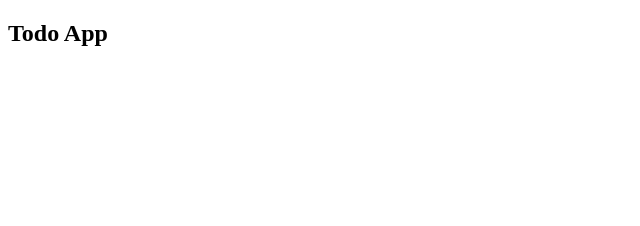
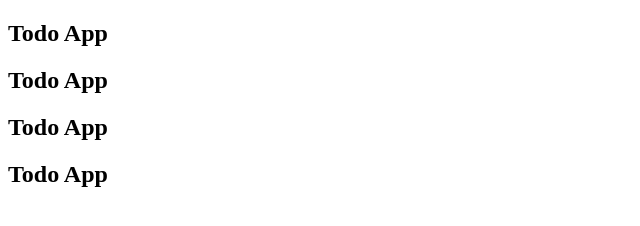
Before and after one commit to SahinEkmenDev/TodoAppTest, a plain HTML site: page index.html in a window 1280 px wide. Shown: the whole page, without its empty margins (0-640 px from the left). Drawn offline with Linux system fonts and the light colour scheme.

Commit message:
fix: some mini bugs have been solved

```diff
--- a/index.html
+++ b/index.html
@@ -7,5 +7,8 @@
   </head>
   <body>
     <h2>Todo App</h2>
+    <h2>Todo App</h2>
+    <h2>Todo App</h2>
+    <h2>Todo App</h2>
   </body>
 </html>
--- a/style.css
+++ b/style.css
@@ -0,0 +1,3 @@
+.tag {
+  color: "red";
+}
```
Also changed, not shown: utils.js (added).
